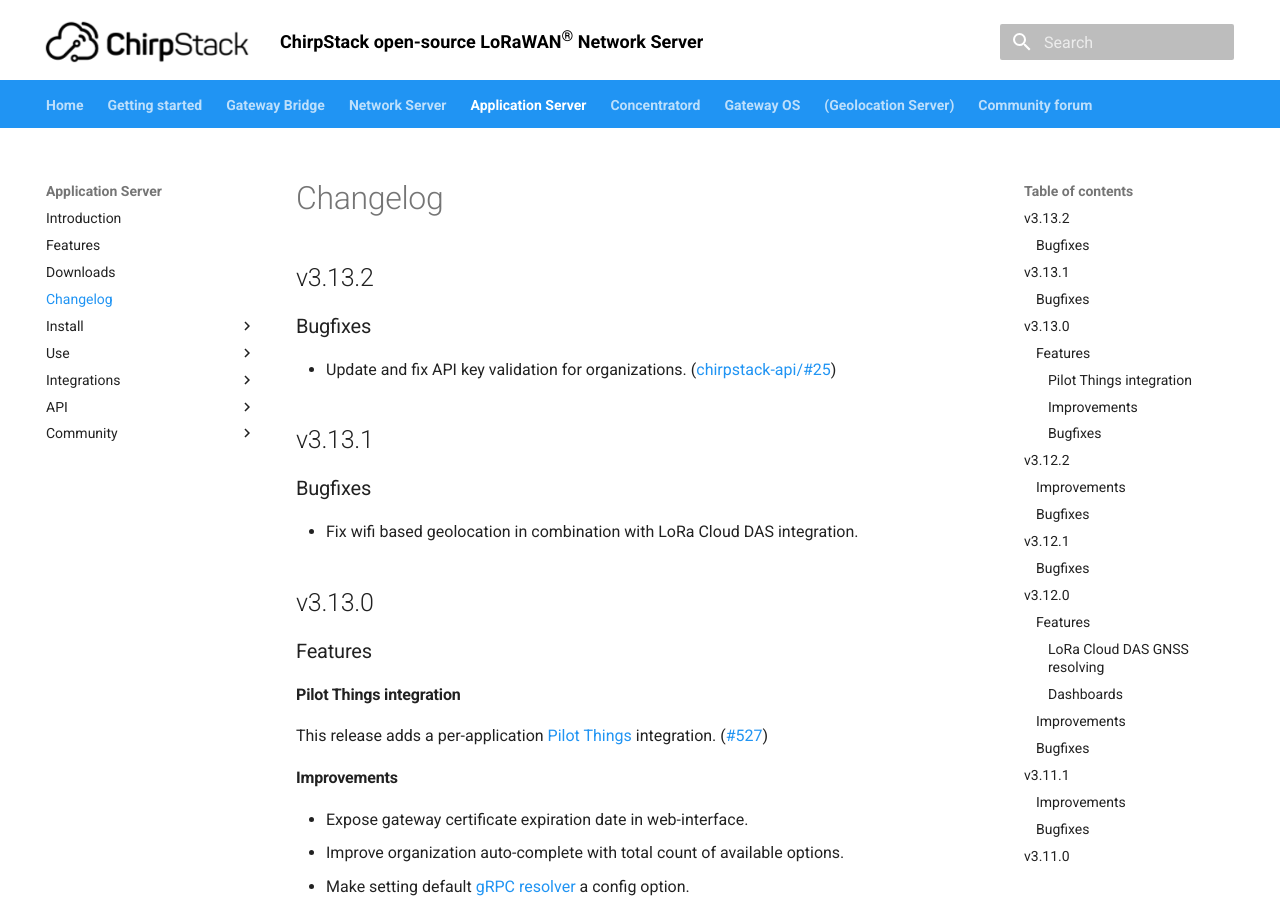
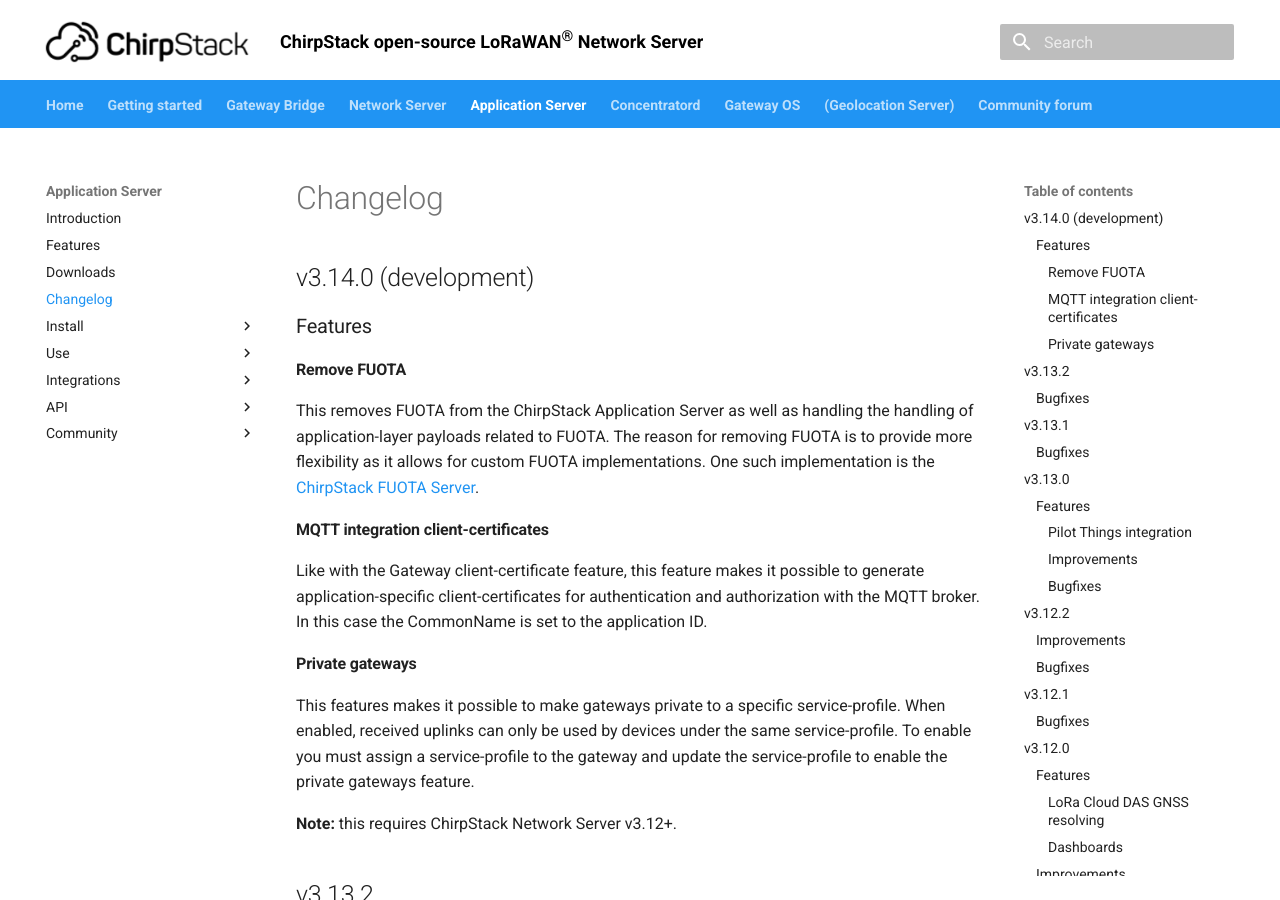
Before and after one commit to brocaar/chirpstack-docs, an MkDocs documentation site: the page built from docs/application-server/changelog.md, in a window 1280 px wide and 900 px high. Built offline with MkDocs 1.6.1 and Material for MkDocs 9.7.7, drawn with Linux system fonts in a browser that asks for light colours.

Commit message:
Update ChirpStack Application Server changelog.

```diff
--- a/docs/application-server/changelog.md
+++ b/docs/application-server/changelog.md
@@ -3,6 +3,33 @@
 ---
 
 # Changelog
+
+## v3.14.0 (development)
+
+### Features
+
+#### Remove FUOTA
+
+This removes FUOTA from the ChirpStack Application Server as well as handling
+the handling of application-layer payloads related to FUOTA. The reason for
+removing FUOTA is to provide more flexibility as it allows for custom FUOTA
+implementations. One such implementation is the [ChirpStack FUOTA Server](https://github.com/brocaar/chirpstack-fuota-server).
+
+#### MQTT integration client-certificates
+
+Like with the Gateway client-certificate feature, this feature makes it possible
+to generate application-specific client-certificates for authentication and
+authorization with the MQTT broker. In this case the CommonName is set to the
+application ID.
+
+#### Private gateways
+
+This features makes it possible to make gateways private to a specific service-profile.
+When enabled, received uplinks can only be used by devices under the same service-profile.
+To enable you must assign a service-profile to the gateway and update the
+service-profile to enable the private gateways feature.
+
+**Note:** this requires ChirpStack Network Server v3.12+.
 
 ## v3.13.2
 
```
